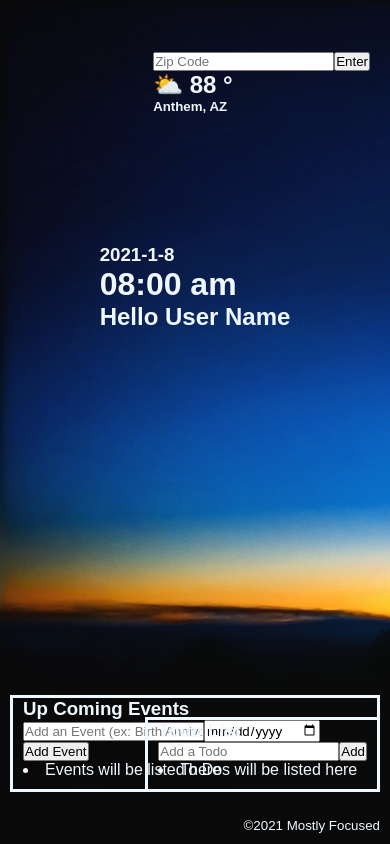
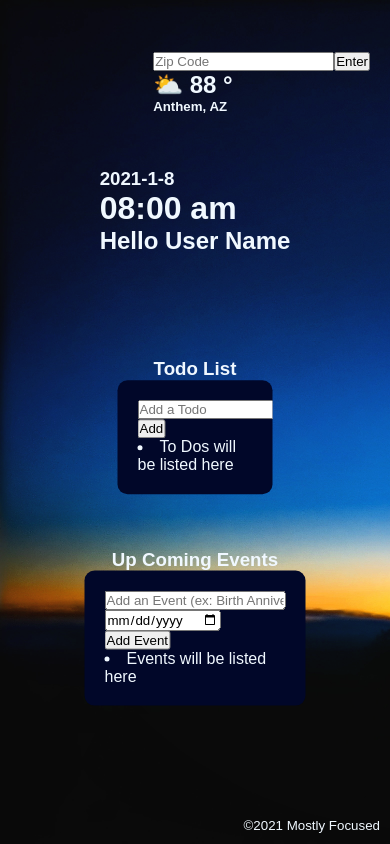
Before and after one commit to Haloren/focus-frontend, a React (Create React App) app: page / in a window 390 px wide. Built offline with nearby package versions, Linux system fonts and the light colour scheme; no server answers.

Commit message:
moved todo and event titles outside of container

```diff
--- a/src/App.css
+++ b/src/App.css
@@ -49,10 +49,19 @@ body {
   left: 0;
 }
 
+.container-title {
+  position: relative;
+  text-align: center;
+  padding: 0;
+  margin: 0;
+}
+
 .container {
-  border-style: solid;
-  padding: 0px 10px 10px 10px;
-  margin: 10px;
+  border-radius: 10px;
+  background-color: rgb(1, 7, 41);
+  padding: 20px;
+  margin: 20px;
+  margin-top: 0;
   overflow: hidden;
 }
 
@@ -62,3 +71,25 @@ footer{
   right: 0;
   margin: 10px;
 }
+
+@media (max-width: 600px)
+{
+  .date-time-container {
+    position: fixed;
+    top: 25%;
+    left: 50%;
+    transform: translate(-50%, -50%);
+  }
+  .left {
+    position: fixed;
+    top: 75%;
+    left: 50%;
+    transform: translate(-50%, -50%);
+  }
+  .right {
+    position: fixed;
+    top: 60%;
+    left: 50%;
+    transform: translate(-50%, -50%);
+  }
+}
--- a/src/components/EventForm.js
+++ b/src/components/EventForm.js
@@ -7,7 +7,6 @@ class EventForm extends React.Component {
     render() {
         return (
             <>
-                <h3>Up Coming Events</h3>
                 <form className="input-container" >
                     <input type="text" name="event" placeholder="Add an Event (ex: Birth Anniversary)" required ></input>
                     <input type="date" name="date" required ></input>
--- a/src/components/TodoForm.js
+++ b/src/components/TodoForm.js
@@ -7,7 +7,6 @@ class TodoForm extends React.Component {
     render() {
         return (
             <>
-                <h3>Todo List</h3>
                 <form className="input-container" >
                     <input type="text" name="event" placeholder="Add a Todo" required ></input>
                     <input type="submit" value="Add"></input>
--- a/src/containers/EventsContainer.js
+++ b/src/containers/EventsContainer.js
@@ -7,6 +7,7 @@ class EventsContainer extends React.Component {
     render() {
         return(
             <div className="left">
+                <h3 className="container-title">Up Coming Events</h3>
                 <div className="container">
                     <EventForm />
                     <Events />
--- a/src/containers/TodosContainer.js
+++ b/src/containers/TodosContainer.js
@@ -7,6 +7,7 @@ class TodosContainer extends React.Component {
     render() {
         return(
             <div className="right">
+                <h3 className="container-title">Todo List</h3>
                 <div className="container">
                     <TodoForm />
                     <Todos />
```
Also changed, not shown: 1 other file (tests, documents, lock files or other folders).
